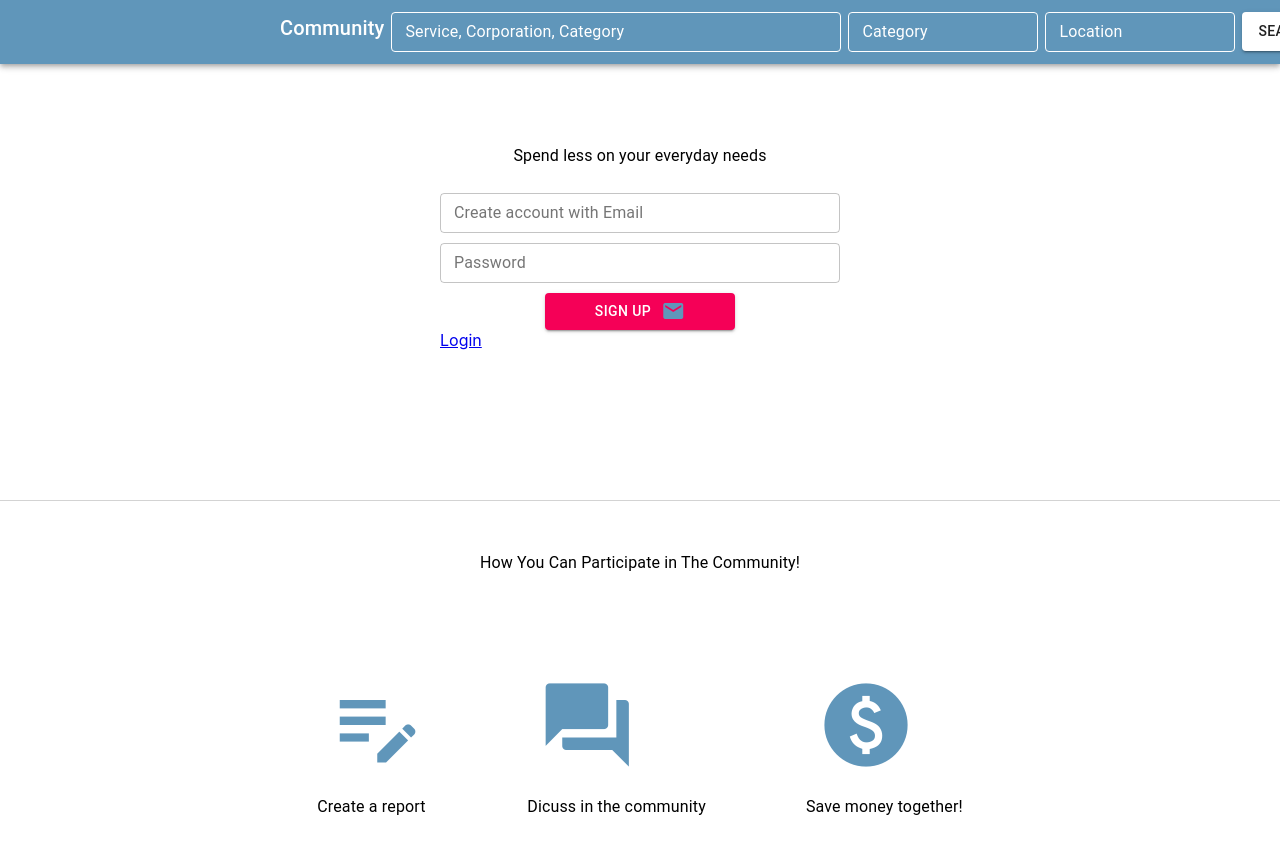
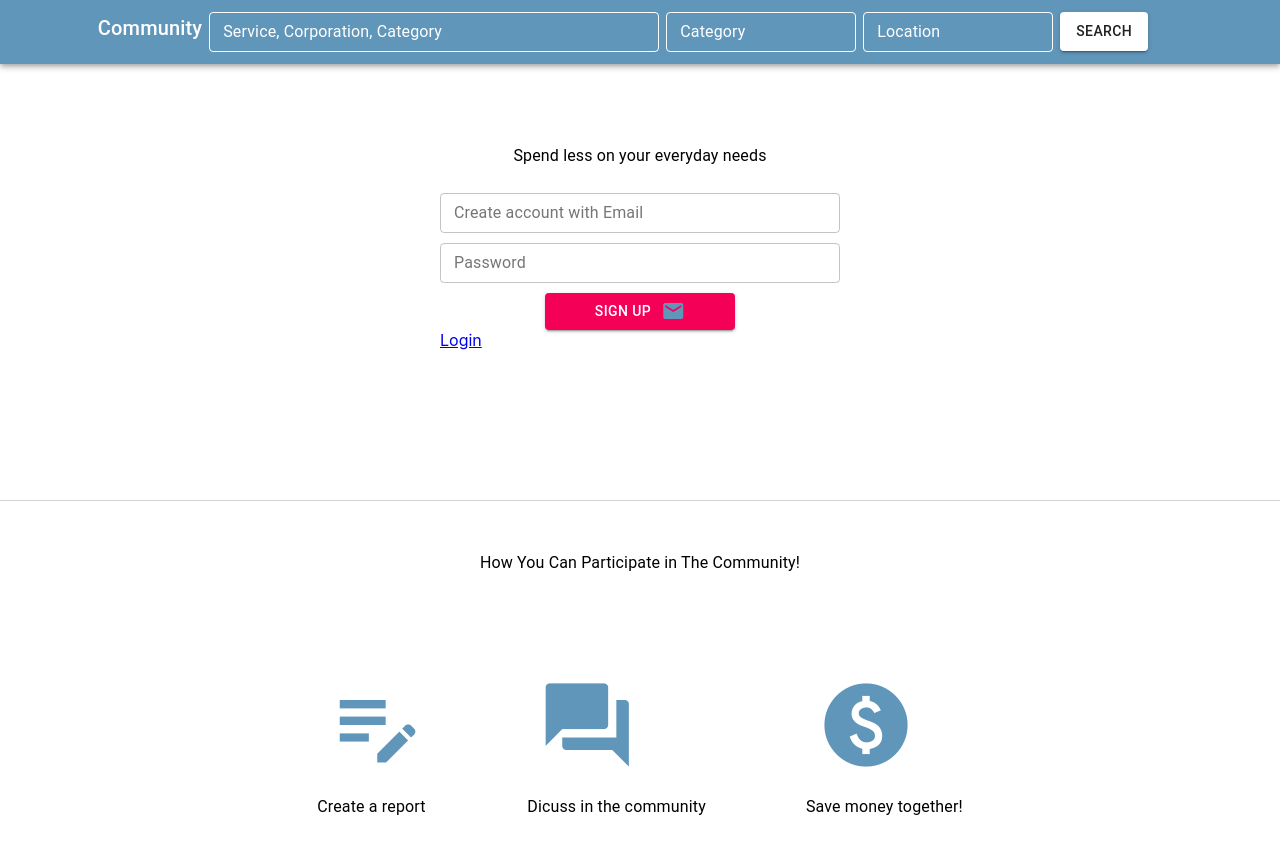
Before and after one commit to markonorth2/community, a React (Create React App) app in the folder client/: page / in a window 1280 px wide. Shown: the top 854 px of the page. Built offline with nearby package versions, Linux system fonts and the light colour scheme.

Commit message:
added responsive design

```diff
--- a/client/src/components/CommunityToday.js
+++ b/client/src/components/CommunityToday.js
@@ -5,7 +5,7 @@ import Analytics from './Analytics';
 
 function CommunityToday() {
 	return (
-		<Grid item md={2}>
+		<Grid item md={2} sm={3}>
 			<Analytics />
 			<TopMembers />
 		</Grid>
--- a/client/src/components/Header.js
+++ b/client/src/components/Header.js
@@ -1,4 +1,4 @@
-import React, { useState } from 'react';
+import React from 'react';
 
 import '../styles/Header.css';
 
@@ -173,7 +173,8 @@ function Header() {
 						sx={{
 							display: 'flex',
 							justifyContent: 'center',
-							flexDirection: 'row'
+							flexDirection: 'row',
+							margin:"auto"
 						}}
 					>
 						<Typography
@@ -184,10 +185,29 @@ function Header() {
 						>
 							Community
 						</Typography>
-						<TextFieldStyled />
-						<CategorySearchStyled />
-						<LocationFieldStyled />
-						<SearchButtonStyled />
+						<Box
+							sx={{
+								flexGrow: 2
+							}}
+						>
+							<TextFieldStyled />
+						</Box>
+						<Box sx={{
+							flexGrow:1
+						}}>
+							<CategorySearchStyled />
+						</Box>
+						<Box sx={{
+							flexGrow:1
+						}}>
+							<LocationFieldStyled />
+						</Box>
+						<Box sx={{
+							flexGrow:1
+						}}>
+							<SearchButtonStyled />
+						</Box>
+
 						<span class="material-icons">account_circle</span>
 					</Box>
 				</Toolbar>
--- a/client/src/components/Report.js
+++ b/client/src/components/Report.js
@@ -32,8 +32,10 @@ const useStyles = makeStyles({
 		marginRight: 100
 	},
 	newReport: {
-		width: 616,
-		marginBottom: 20
+		width: 611,
+
+		marginBottom: 20,
+		backgroundColor:'#FFFFFF',
 	},
 	communityToday: {
 		marginBottom: 25
@@ -50,7 +52,6 @@ function CreateReportField() {
 			label="Create New Report"
 			variant="outlined"
 			size={'small'}
-			color="lightgrey"
 			onClick={() => navigate('/report')}
 		/>
 	);
@@ -62,7 +63,7 @@ function ReportStyled() {
 	const dispatch = useDispatch();
 
 	return (
-		<Grid item md={4} className={classes.report}>
+		<Grid item md={4} large={6} sm={6} xs={9} className={classes.report}>
 			<CreateReportField />
 			<div className="reportBtns">
 				<Button
--- a/client/src/components/SideBar.js
+++ b/client/src/components/SideBar.js
@@ -15,30 +15,29 @@ import { Card } from '@material-ui/core';
 
 import { createTheme, ThemeProvider, makeStyles } from '@material-ui/core/styles';
 
-import axios from "axios";
+import axios from 'axios';
 import Home from '@material-ui/icons/Home';
 
 //sample template to Add/Edit tables in server, delete for production
 // `users/1` means to editing id = 1 from users table if id = 1 doesn't exist, system will add a new row with id = 1(create new)
 //possible table users, businesses, reports, services, categories, reward_points, ratings,
 function testAddEditAxios() {
-
 	return axios.put(`/users/1`, {
 		first_name: 'Daniel',
-	  last_name: "Lu",
-	  email: "daniel@hotmail.com",
-	  user_name: "daniel_lu",
-	  password: "0000",
-	  description: "dev of this app",
-	  image_url: "null"});
-
+		last_name: 'Lu',
+		email: 'daniel@hotmail.com',
+		user_name: 'daniel_lu',
+		password: '0000',
+		description: 'dev of this app',
+		image_url: 'null'
+	});
 }
 
 //sample template to Delete tables in server, delete for production
 // `users/1` means to delete the row with id = 1 in the users table
 function testDeleteAxios() {
-	return axios.delete('/users/1')
-};
+	return axios.delete('/users/1');
+}
 
 const theme = createTheme({
 	palette: {
@@ -68,7 +67,7 @@ const useStyles = makeStyles({
 function SideBarStyled() {
 	const classes = useStyles();
 	return (
-		<Grid item md={1} className={classes.sideBar}>
+		<Grid item md={2} lg={1} xs={5} className={classes.sideBar}>
 			<List className={classes.side}>
 				<ListItem
 					button
@@ -94,9 +93,7 @@ function SideBarStyled() {
 					}}
 				>
 					<ListItemIcon>
-							<span class="material-icons">
-public
-</span>
+						<span class="material-icons">public</span>
 
 						<ListItemText primary="Communities" />
 					</ListItemIcon>
@@ -159,7 +156,6 @@ public
 					</ListItemIcon>
 				</ListItem>
 			</List>
-
 		</Grid>
 	);
 }
--- a/client/src/components/TopMembers.js
+++ b/client/src/components/TopMembers.js
@@ -9,7 +9,7 @@ import '../styles/TopMembers.css';
 
 function TopMembers() {
 	return (
-		<Grid className='topMembers'>
+		<Grid item lg={12} sm="none" xs={12} className='topMembers'>
 			<Typography>
 				<span class="material-icons">leaderboard</span> Top Members
 			</Typography>
--- a/client/src/styles/Header.css
+++ b/client/src/styles/Header.css
@@ -1,6 +1,6 @@
 .appbar {
   overflow: hidden;
-  padding-left: 20%;
+
 }
 
 .material-icons {
--- a/client/src/styles/Report.css
+++ b/client/src/styles/Report.css
@@ -11,8 +11,8 @@
 }
 
 .selected {
-  color: #6096BA;
+  color: #6096BA !important;
 }
 .unselected {
-  color: lightgray
+  color: lightgray !important;
 }
--- a/client/src/styles/SideBar.css
+++ b/client/src/styles/SideBar.css
@@ -6,5 +6,4 @@
   background-color: white;
   margin-right: -25px;
   border: 1px solid lightgray;
-
 }
```
Lines whose indentation alone changed are shown as unchanged.
